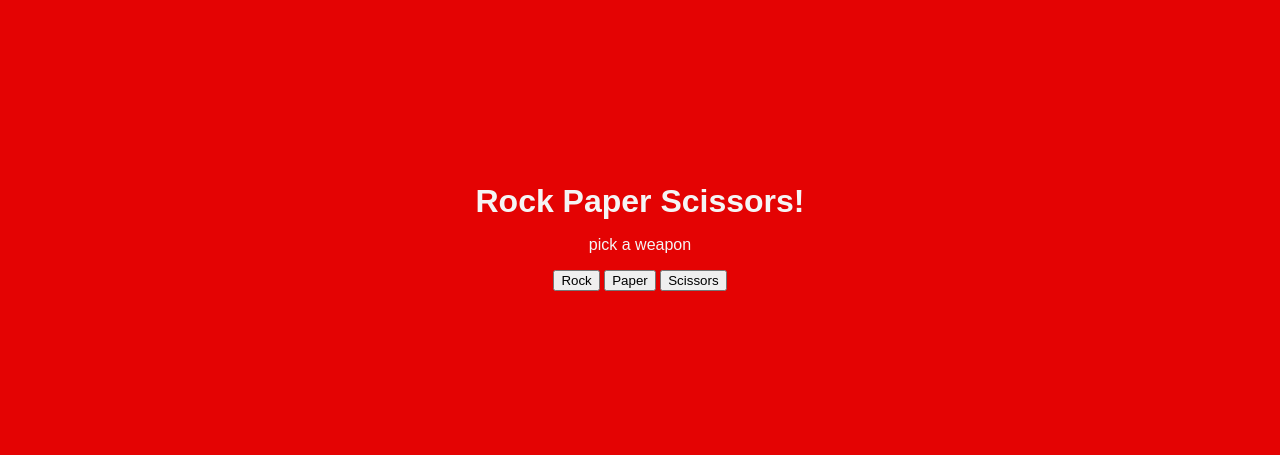
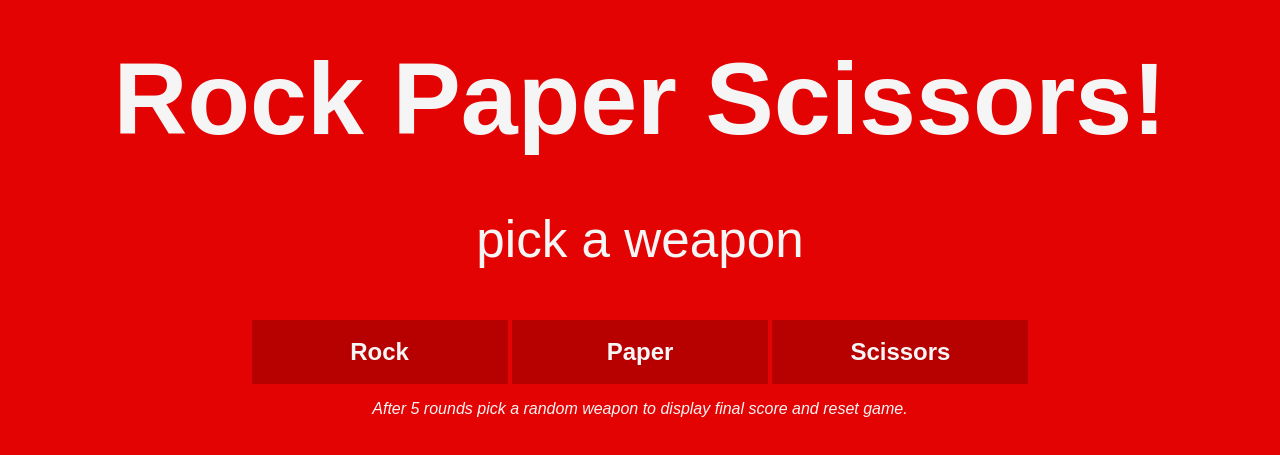
Before and after one commit to Akanjii/rock-paper-scissors, a plain HTML site: page index.html in a window 1280 px wide. Shown: the part 171-626 px from the top of the page. Drawn offline with Linux system fonts and the light colour scheme.

Commit message:
styled buttons and made ui elements larger

```diff
--- a/index.html
+++ b/index.html
@@ -7,11 +7,20 @@
   <div class="game-container" style="height: 100vh; display: flex; align-items: center;">
     <div class="main-container" style="display: flex; flex-direction: column;">
       <div class="game-title">
-        <p style="font-size: xx-large; font-weight: bold; margin: 0;">Rock Paper Scissors!</p>
-        <p style="font-size: medium;">pick a weapon</p>
+        <p style="font-size: 8vw; font-weight: bold; margin: 0;">Rock Paper Scissors!</p>
+        <p style="font-size: 4vw;">pick a weapon </p>
+
       </div>
       <div class="buttons">
-        <button onclick="
+        <button class="rock" style="
+        width: 20vw;
+        height: 5vw;
+        color: #f5f5f5;
+        background-color: #b70101;
+        font-size: x-large;
+        font-weight: bold;
+        border: none;"
+        onclick="
 
           randomNumber;
           gameRound++;
@@ -24,7 +33,7 @@
             } else if (humanScore === computerScore) {
               final_result = 'The game was a Tie!'
             }
-            alert(`Game Over. Score: Human ${humanScore} : Computer ${computerScore}.${final_result} Press 'Ok' to Reset.`);
+            alert(`Game Over.[FINAL SCORE: Human ${humanScore} : Computer ${computerScore}]. ${final_result}. Close this Window to Reset.`);
             humanScore = 0;
             computerScore = 0;
             gameRound = 0;
@@ -58,7 +67,15 @@
 
 
         ">Rock</button>
-        <button onclick="
+        <button class="paper" style="
+        width: 20vw;
+        height: 5vw;
+        color: #f5f5f5;
+        background-color: #b70101;
+        font-size: x-large;
+        font-weight: bold;
+        border: none;"
+        onclick="
 
           randomNumber;
           gameRound++;
@@ -71,7 +88,7 @@
             } else if (humanScore === computerScore) {
               final_result = 'The game was a Tie!'
             }
-            alert(`Game Over. Score: Human ${humanScore} : Computer ${computerScore}.${final_result} Press 'Ok' to Reset.`);
+            alert(`Game Over. [FINAL SCORE: Human ${humanScore} : Computer ${computerScore}].${final_result}. Close this Window to Reset.`);
             humanScore = 0;
             computerScore = 0;
             gameRound = 0;
@@ -106,7 +123,16 @@
           };
 
         ">Paper</button>
-        <button onclick="
+        <button class="scissors" style="
+        width: 20vw;
+        height: 5vw;
+        color: #f5f5f5;
+        background-color: #b70101;
+        font-size: x-large;
+        font-weight: bold;
+        border: none;
+        "
+        onclick="
 
           randomNumber;
           gameRound++;
@@ -119,7 +145,7 @@
             } else if (humanScore === computerScore) {
               final_result = 'The game was a Tie!'
             }
-            alert(`Game Over. Score: Human ${humanScore} : Computer ${computerScore}.${final_result} Press 'Ok' to Reset.`);
+            alert(`Game Over. [FINAL SCORE: Human ${humanScore} : Computer ${computerScore}]. ${final_result}. Close this Window to Reset.`);
             humanScore = 0;
             computerScore = 0;
             gameRound = 0;
@@ -158,6 +184,7 @@
 
         ">Scissors</button>
       </div>
+      <p style="font-style: italic;"> After 5 rounds pick a random weapon to display final score and reset game. </p>
     </div>
   </div>
   <script>
```
